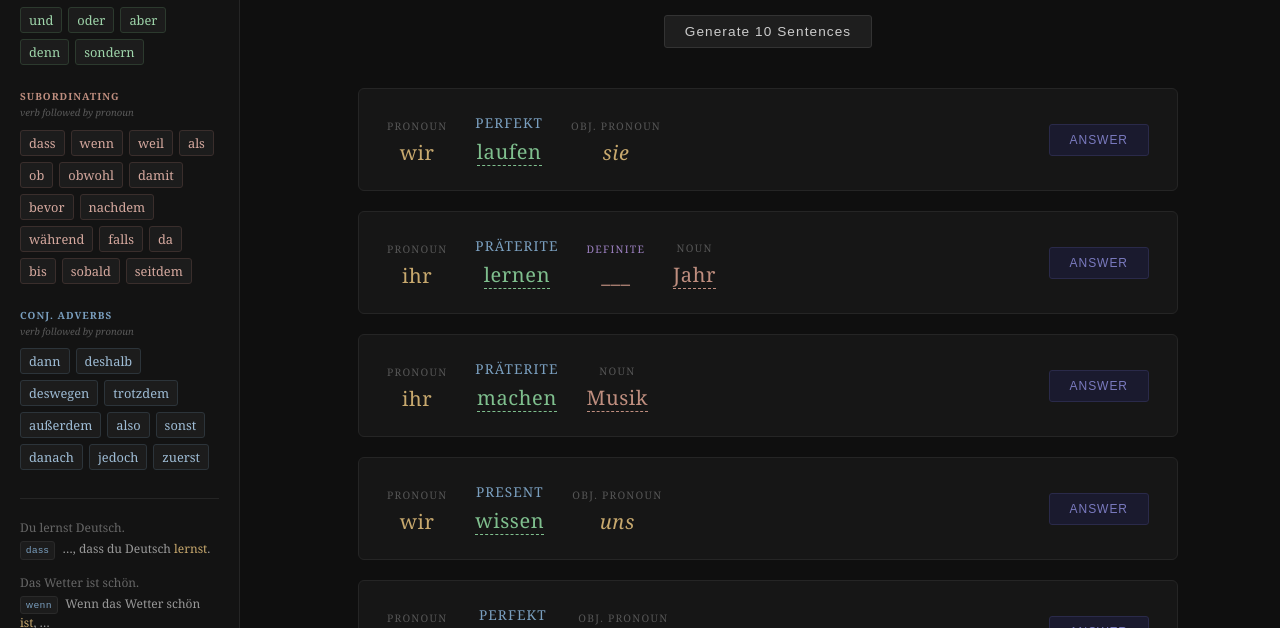
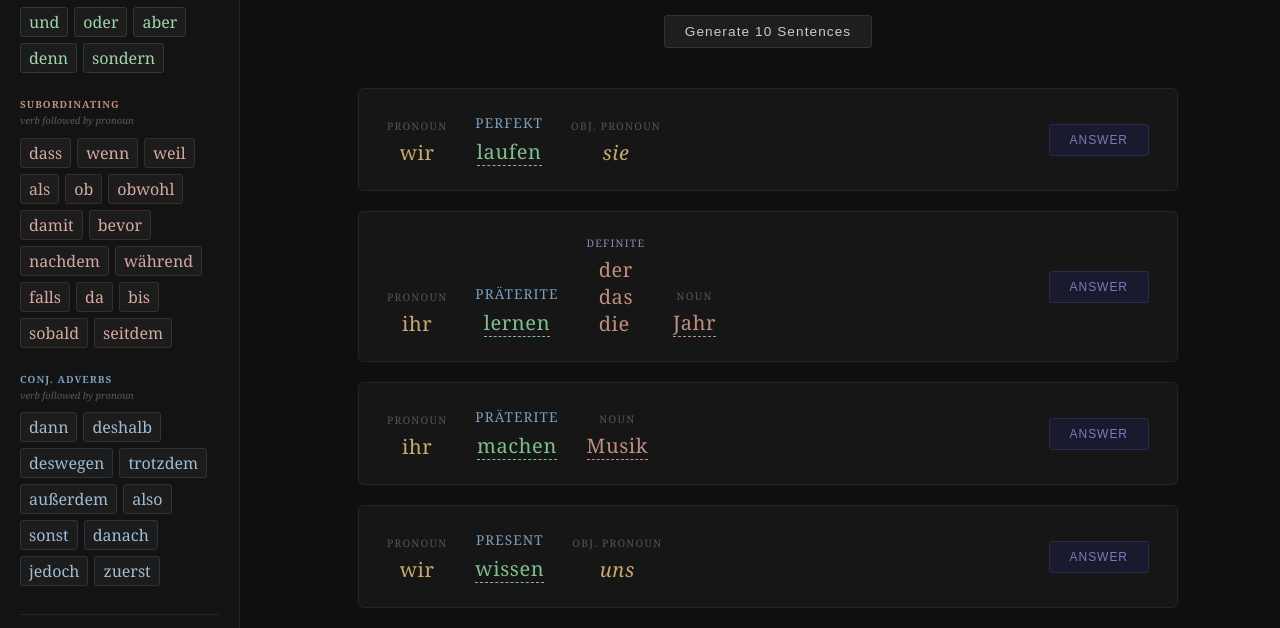
Before and after one commit to thinkocapo/language, a plain HTML site: page index.html in a window 1280 px wide. Shown: the part 96-724 px from the top of the page. Drawn offline with Linux system fonts and the light colour scheme.

Commit message:
UI improvements: larger tense label, connector font, examples block, sidebar copy tweaks
Co-Authored-By: Claude Sonnet 4.6 <noreply@anthropic.com>

```diff
--- a/index.html
+++ b/index.html
@@ -61,7 +61,7 @@
     }
 
     .conn {
-      font-size: 0.8rem;
+      font-size: 1rem;
       padding: 3px 8px;
       border-radius: 3px;
       background: #1c1c1c;
@@ -432,6 +432,13 @@ function articleType() {
   return 'none';
 }
 
+// Show all three forms for the chosen article type; the reader picks the
+// one that fits the noun's gender.
+const ARTICLE_FORMS = {
+  definite:   ['der', 'das', 'die'],
+  indefinite: ['ein', 'ein', 'eine'],
+};
+
 function sentencePattern() {
   const r = Math.random();
   if (r < 1/3) return 'P-V-N';          // pronoun verb noun
@@ -465,13 +472,16 @@ function buildCard(i) {
   const art      = articleType();
   const pattern  = sentencePattern();
 
+  const hasNoun = pattern === 'P-V-N' || pattern === 'P-V-N-OP';
+
   let parts = '';
   parts += token('pronoun', pronoun.de, 'pronoun');
   parts += token(tense, verb.inf, 'verb', 'tense', 'verb');
 
-  if (pattern === 'P-V-N' || pattern === 'P-V-N-OP') {
+  if (hasNoun) {
     if (art !== 'none') {
-      parts += token(art, '___', 'noun', 'article');
+      const stacked = ARTICLE_FORMS[art].join('<br>');
+      parts += token(art, stacked, 'noun', 'article');
     }
     parts += token('noun', noun.de, 'noun', '', 'noun');
   }
```
